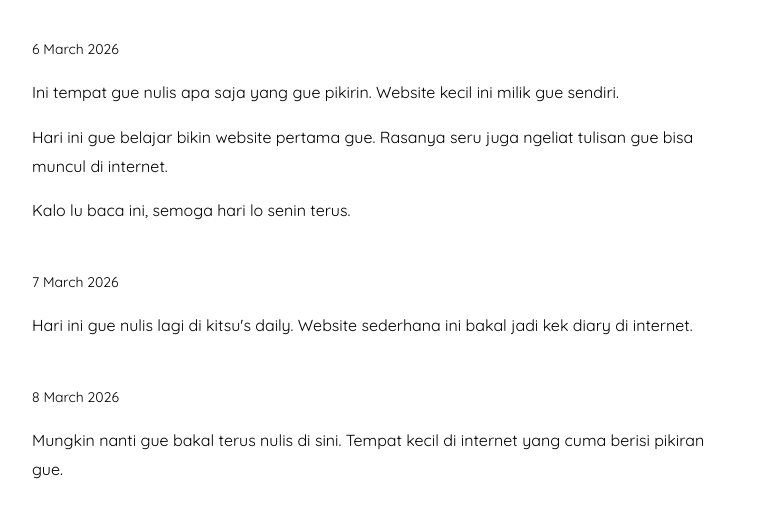
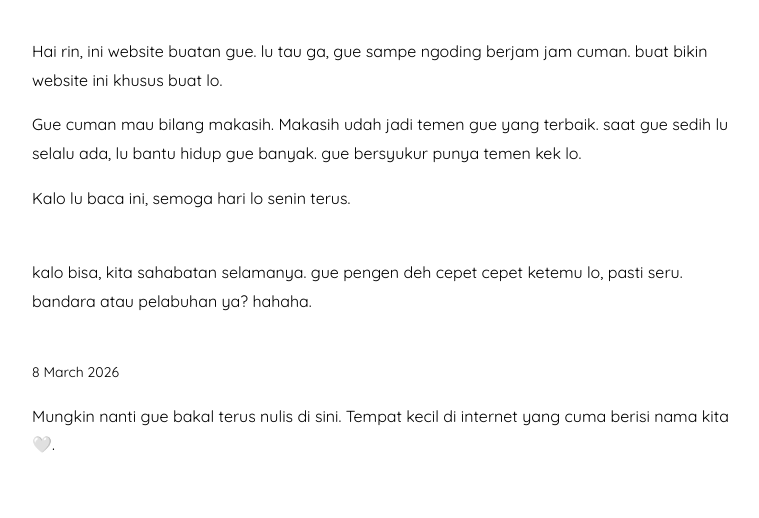
Before and after one commit to origamibltish-eng/kitsus-daily, a plain HTML site: page index.html in a window 1280 px wide. Shown: the part 212-730 px from the top of the page, without its empty margins (258-1017 px from the left). Drawn offline with Linux system fonts and the light colour scheme.

Commit message:
Create website

```diff
--- a/index.html
+++ b/index.html
@@ -52,16 +52,18 @@ margin-bottom:45px;
 <h1>kitsu's daily</h1>
 
 <div class="entry">
-<p class="date">6 March 2026</p>
 
 <p>
-Ini tempat gue nulis apa saja yang gue pikirin.
-Website kecil ini milik gue sendiri.
+Hai rin, ini website buatan gue.
+lu tau ga, gue sampe ngoding berjam jam cuman.
+buat bikin website ini khusus buat lo.
 </p>
 
 <p>
-Hari ini gue belajar bikin website pertama gue.
-Rasanya seru juga ngeliat tulisan gue bisa muncul di internet.
+Gue cuman mau bilang makasih.
+Makasih udah jadi temen gue yang terbaik.
+saat gue sedih lu selalu ada, lu bantu hidup gue banyak.
+gue bersyukur punya temen kek lo.
 </p>
 
 <p>
@@ -70,11 +72,11 @@ Kalo lu baca ini, semoga hari lo senin terus.
 </div>
 
 <div class="entry">
-<p class="date">7 March 2026</p>
 
 <p>
-Hari ini gue nulis lagi di kitsu's daily.
-Website sederhana ini bakal jadi kek diary di internet.
+kalo bisa, kita sahabatan selamanya.
+gue pengen deh cepet cepet ketemu lo, pasti seru.
+bandara atau pelabuhan ya? hahaha.
 </p>
 </div>
 
@@ -83,11 +85,11 @@ Website sederhana ini bakal jadi kek diary di internet.
 
 <p>
 Mungkin nanti gue bakal terus nulis di sini.
-Tempat kecil di internet yang cuma berisi pikiran gue.
+Tempat kecil di internet yang cuma berisi nama kita🤍.
 </p>
 </div>
 
 </div>
 
 </body>
-  </html>
+</html>
```
